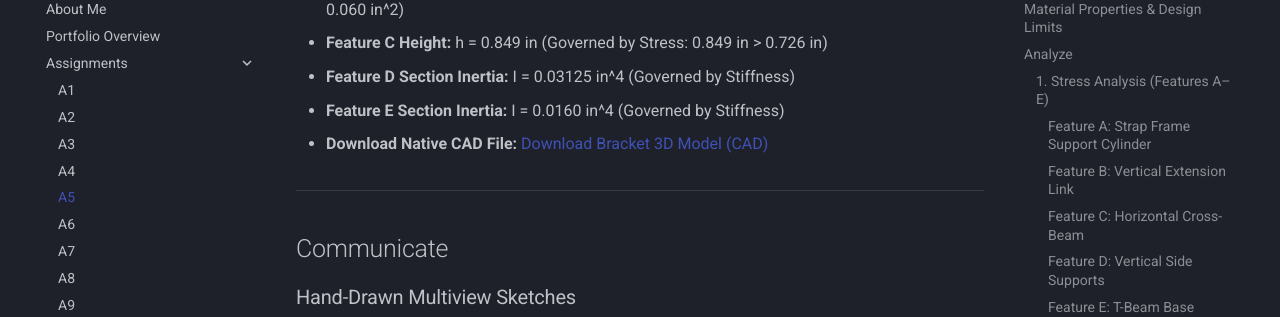
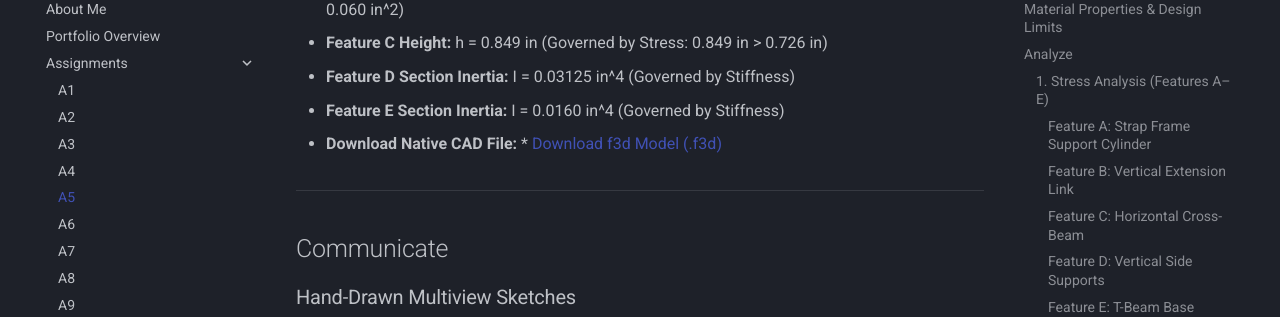
Before and after one commit to Brian-Jones-007/design-projects-portfolio, an MkDocs documentation site: the page built from docs/assignments/A05/index.md, in a window 1280 px wide and 900 px high, scrolled down 4027 px. Shown: the part 126-443 px from the top of the window. Built offline with MkDocs 1.6.1 and Material for MkDocs 9.7.7, drawn with Linux system fonts in a browser that asks for light colours.

Commit message:
Update download link text for CAD file

```diff
--- a/docs/assignments/A05/index.md
+++ b/docs/assignments/A05/index.md
@@ -134,7 +134,8 @@ The final CAD geometry incorporates the governing (largest calculated) dimension
 * **Feature D Section Inertia:** I = 0.03125 in^4 (Governed by Stiffness)
 * **Feature E Section Inertia:** I = 0.0160 in^4 (Governed by Stiffness)
 
-* **Download Native CAD File:** [Download Bracket 3D Model (CAD)](Bracket_Mount.f3d)
+* **Download Native CAD File:** * [Download f3d Model (.f3d)](Bracket_Mount.f3d)
+
 
 ---
 
```
